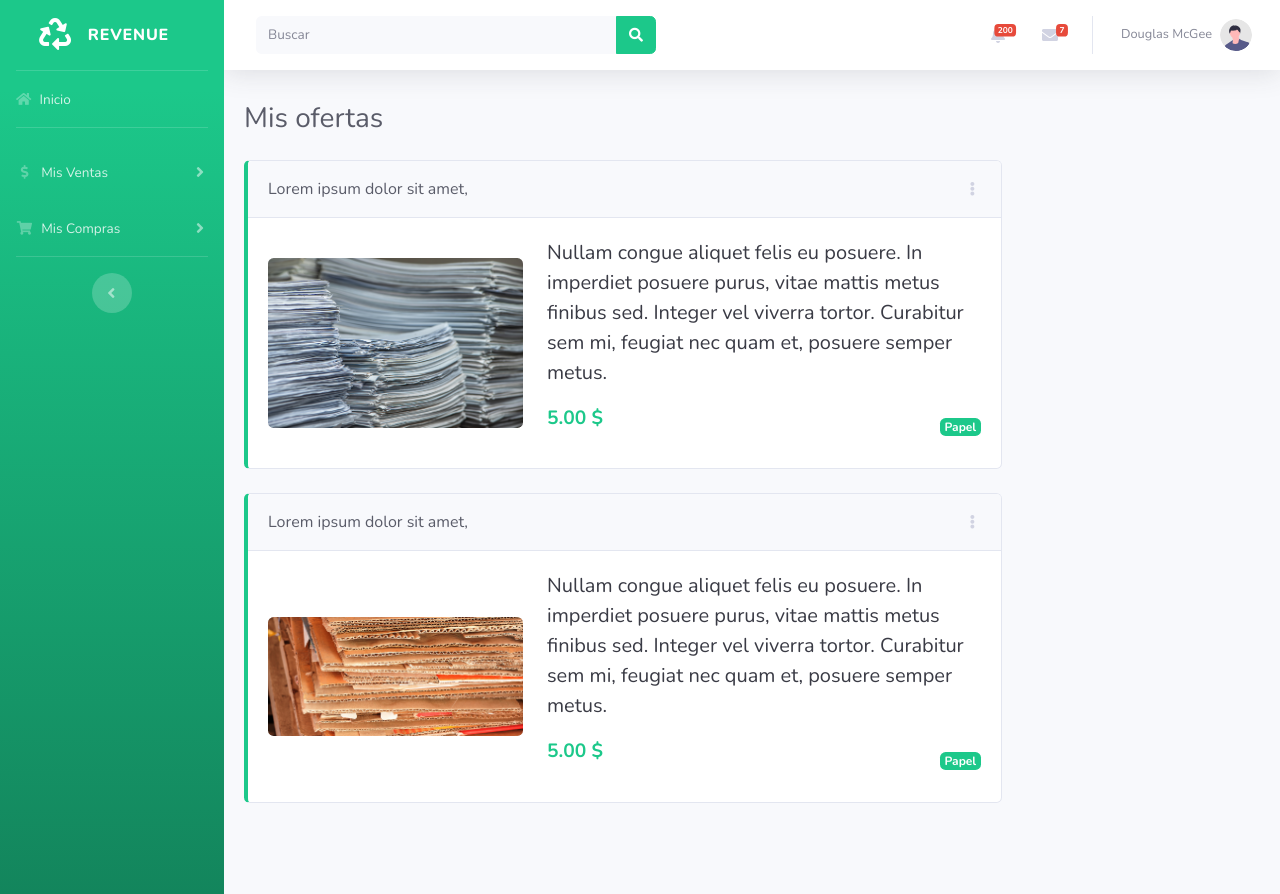
After one commit to qubit26/Revenue, a Django app: page /published_offers/ in a window 1280 px wide. The commit adds this page. Run offline with Django 4.2, Linux system fonts and the light colour scheme; some libraries are stand-ins or nearby versions.

Commit message:
Avance parcial del modulo de ventas

```diff
--- /dev/null
+++ b/management/templates/articulos_en_oferta.html
@@ -0,0 +1,106 @@
+{% extends 'layouts/main.html' %}
+{% load static %}
+
+{% block title %}Mis Ofertas | Revenue{% endblock %}
+
+{% block content %}
+<!-- Main Content -->
+<div id="content">
+
+    {% include 'includes/topbar.html' %}
+
+    <!-- Begin Page Content -->
+    <div class="container-fluid">
+        <div class="row" style="height:100vh;">
+            {% comment %} Búsqueda {% endcomment %}
+            <div class="col-xl-9 p-2">
+                <h1 class="h3 mb-4 text-gray-800">Mis ofertas</h1>
+
+                {% comment %} Ofertas {% endcomment %}
+
+                <div class="card mb-4 border-left-success">
+                    <div class="card-header py-3 d-flex flex-row align-items-center justify-content-between text-gray-800">
+                        Lorem ipsum dolor sit amet,
+                        <div class="dropdown no-arrow">
+                            <a class="dropdown-toggle" href="#" id="dropdownMenuLink" data-toggle="dropdown" aria-haspopup="true" aria-expanded="false">
+                                <i class="fas fa-ellipsis-v fa-sm fa-fw text-gray-400"></i>
+                            </a>
+                            <div class="dropdown-menu dropdown-menu-right shadow animated--fade-in" aria-labelledby="dropdownMenuLink" style>
+                                <div class="dropdown-header">Opciones</div>
+                                <a class="dropdown-item" href="#">Editar Oferta</a>
+                                <button class="dropdown-item" id="marcarVendido">Marcar como vendido</button>
+                                <button class="dropdown-item" id="eliminarOferta">Eliminar Oferta</button>
+                            </div>
+                        </div>
+                    </div>
+                    <div class="card-body">
+                        <div class="row no-gutters align-items-center">
+                            <div class="col-auto mr-4">
+                                <img src="{% static 'img/papel.jpg' %}" class="rounded" width="255px"/>
+                            </div>
+                            <div class="col">
+                                <p class="lead text-gray-900">
+                                    Nullam congue aliquet felis eu posuere. In imperdiet posuere purus, vitae mattis metus finibus sed. Integer vel viverra tortor. Curabitur sem mi, feugiat nec quam et, posuere semper metus.
+                                </p>
+                                <div class="row justify-content-between align-items-center">
+                                    <div class="col-auto">
+                                        <p class="text-success text-lg">
+                                            <strong>5.00 <span>$</span></strong>
+                                        </p>
+                                    </div>
+                                    <div class="col-auto">
+                                        <span class="badge bg-success text-white">Papel</span>
+                                    </div>
+                                </div>
+                            </div>
+                        </div>
+                    </div>
+                </div>
+
+                <div class="card mb-4 border-left-success">
+                    <div class="card-header py-3 d-flex flex-row align-items-center justify-content-between text-gray-800">
+                        Lorem ipsum dolor sit amet,
+                        <div class="dropdown no-arrow">
+                            <a class="dropdown-toggle" href="#" id="dropdownMenuLink" data-toggle="dropdown" aria-haspopup="true" aria-expanded="false">
+                                <i class="fas fa-ellipsis-v fa-sm fa-fw text-gray-400"></i>
+                            </a>
+                            <div class="dropdown-menu dropdown-menu-right shadow animated--fade-in" aria-labelledby="dropdownMenuLink" style>
+                                <div class="dropdown-header">Opciones</div>
+                                <a class="dropdown-item" href="#">Editar Oferta</a>
+                                <button class="dropdown-item" id="marcarVendido">Marcar como vendido</button>
+                                <button class="dropdown-item" id="eliminarOferta">Eliminar Oferta</button>
+                            </div>
+                        </div>
+                    </div>
+                    <div class="card-body">
+                        <div class="row no-gutters align-items-center">
+                            <div class="col-auto mr-4">
+                                <img src="{% static 'img/carton.jpg' %}" class="rounded" width="255px"/>
+                            </div>
+                            <div class="col">
+                                <p class="lead text-gray-900">
+                                    Nullam congue aliquet felis eu posuere. In imperdiet posuere purus, vitae mattis metus finibus sed. Integer vel viverra tortor. Curabitur sem mi, feugiat nec quam et, posuere semper metus.
+                                </p>
+                                <div class="row justify-content-between align-items-center">
+                                    <div class="col-auto">
+                                        <p class="text-success text-lg">
+                                            <strong>5.00 <span>$</span></strong>
+                                        </p>
+                                    </div>
+                                    <div class="col-auto">
+                                        <span class="badge bg-success text-white">Papel</span>
+                                    </div>
+                                </div>
+                            </div>
+                        </div>
+                    </div>
+                </div>
+
+            </div>
+        </div>
+    </div>
+    <!-- /.container-fluid -->
+
+ </div>
+<!-- End of Main Content -->
+{% endblock %}
--- a/management/templates/busqueda.html
+++ b/management/templates/busqueda.html
@@ -223,6 +223,6 @@
     </div>
     <!-- /.container-fluid -->
 
-</div>
+ </div>
 <!-- End of Main Content -->
 {% endblock  %}
--- a/management/templates/includes/sidebar.html
+++ b/management/templates/includes/sidebar.html
@@ -32,7 +32,7 @@
         <div id="collapseTwo" class="collapse" aria-labelledby="headingTwo" data-parent="#accordionSidebar">
             <div class="bg-white py-2 collapse-inner rounded">
                 <a class="collapse-item" href="{% url 'publish_offer' %}">Publicar oferta</a>
-                <a class="collapse-item" href="#">Artículos en oferta</a>
+                <a class="collapse-item" href="{% url 'published_offers' %}">Artículos en oferta</a>
                 <a class="collapse-item" href="#">Historial de ventas</a>
             </div>
         </div>
--- a/management/urls.py
+++ b/management/urls.py
@@ -5,5 +5,6 @@ urlpatterns = [
     path('', views.home, name='home'),
     path('search/', views.busqueda, name='search'),
     path('publish_offer/', views.publish_offer, name='publish_offer'),
-    path('offer_detail/', views.offer_detail, name='offer_detail')
+    path('offer_detail/', views.offer_detail, name='offer_detail'),
+    path('published_offers/', views.published_offers, name='published_offers')
 ]
--- a/management/views.py
+++ b/management/views.py
@@ -13,3 +13,6 @@ def publish_offer(request):
 
 def offer_detail(request):
     return render(request, 'detalle_oferta.html')
+
+def published_offers(request):
+    return render(request, 'articulos_en_oferta.html')
```
